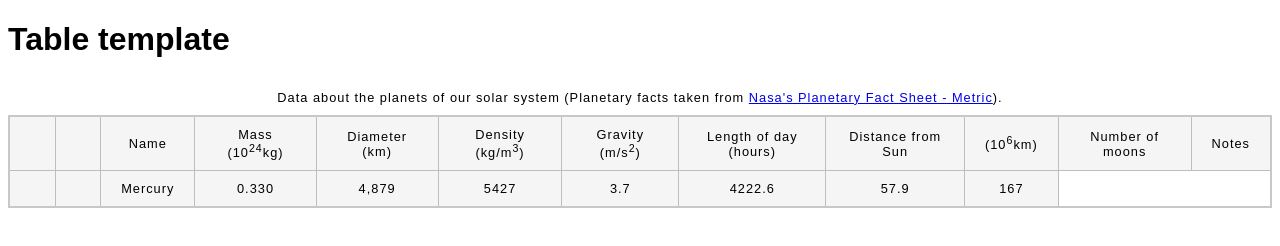
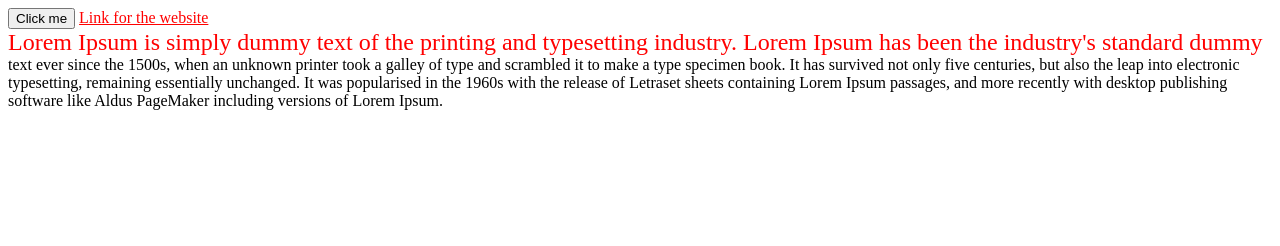
Before and after one commit to MichalTrostowiecki/JavaScript_work, a plain HTML site: page index.html in a window 1280 px wide. Drawn offline with Linux system fonts and the light colour scheme.

Commit message:
I've been playing in HTML selectors

```diff
--- a/index.html
+++ b/index.html
@@ -1,49 +1,25 @@
 <!DOCTYPE html>
 <html lang="en">
   <head>
-    <meta charset="utf-8" />
-    <title>Table template</title>
-    <link href="style.css" rel="stylesheet" type="text/css" />
+    <meta charset="UTF-8" />
+    <meta http-equiv="X-UA-Compatible" content="IE=edge" />
+    <meta name="viewport" content="width=device-width, initial-scale=1.0" />
+    <link rel="stylesheet" href="style.css" />
+    <title>Document</title>
   </head>
   <body>
-    <h1>Table template</h1>
-    <table>
-      <caption>
-        Data about the planets of our solar system (Planetary facts taken from
-        <a href="http://nssdc.gsfc.nasa.gov/planetary/factsheet/"
-          >Nasa's Planetary Fact Sheet - Metric</a
-        >).
-      </caption>
-      <thead>
-        <tr>
-          <td>&nbsp;</td>
-          <td>&nbsp;</td>
-          <td>Name</td>
-          <td>Mass (10<sup>24</sup>kg)</td>
-          <td>Diameter (km)</td>
-          <td>Density (kg/m<sup>3</sup>)</td>
-          <td>Gravity (m/s<sup>2</sup>)</td>
-          <td>Length of day (hours)</td>
-          <td>Distance from Sun</td>
-          <td>(10<sup>6</sup>km)</td>
-          <td>Number of moons</td>
-          <td>Notes</td>
-          </tr>
-      </thead>
-      <tbody>
-        <tr>
-          <td>&nbsp;</td>
-          <td>&nbsp;</td>
-          <td>Mercury</td>
-          <td>0.330</td>
-          <td>4,879</td>
-          <td>5427</td>
-          <td>3.7</td>
-          <td>4222.6</td>
-          <td>57.9</td>
-          <td>167</td>
-        </td>
-      </tbody>
-    </table>
- </body>
+    <button class="button">Click me</button>
+    <a href="https://www.wp.pl/">Link for the website</a>
+    <div>
+      Lorem Ipsum is simply dummy text of the printing and typesetting industry.
+      Lorem Ipsum has been the industry's standard dummy text ever since the
+      1500s, when an unknown printer took a galley of type and scrambled it to
+      make a type specimen book. It has survived not only five centuries, but
+      also the leap into electronic typesetting, remaining essentially
+      unchanged. It was popularised in the 1960s with the release of Letraset
+      sheets containing Lorem Ipsum passages, and more recently with desktop
+      publishing software like Aldus PageMaker including versions of Lorem
+      Ipsum.
+    </div>
+  </body>
 </html>
--- a/style.css
+++ b/style.css
@@ -1,35 +1,21 @@
-html {
-  font-family: sans-serif;
+.button:hover {
+  background-color: aquamarine;
+  box-shadow: 10px;
 }
 
-table {
-  border-collapse: collapse;
-  border: 2px solid rgb(200,200,200);
-  letter-spacing: 1px;
-  font-size: 0.8rem;
+.button:active {
+  background-color: brown;
 }
 
-td, th {
-  border: 1px solid rgb(190,190,190);
-  padding: 10px 20px;
+a:link {
+  color: red;
 }
 
-th {
-  background-color: rgb(235,235,235);
+a:visited {
+  color: rgb(84, 24, 141);
 }
 
-td {
-  text-align: center;
+div::first-line {
+  color: red;
+  font-size: 1.5rem;
 }
-
-tr:nth-child(even) td {
-  background-color: rgb(250,250,250);
-}
-
-tr:nth-child(odd) td {
-  background-color: rgb(245,245,245);
-}
-
-caption {
-  padding: 10px;
-}
```
